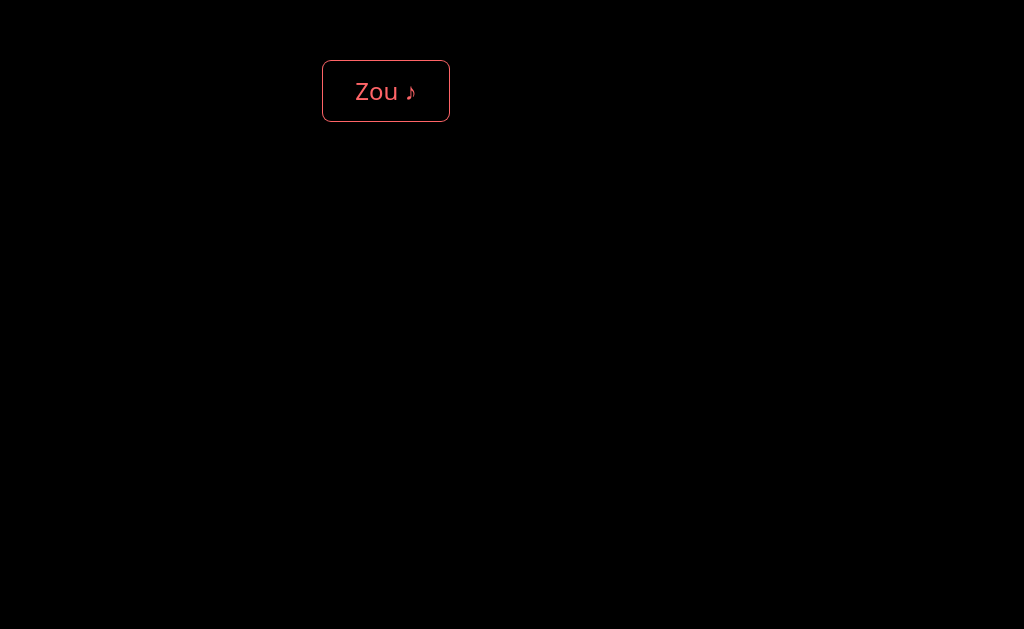
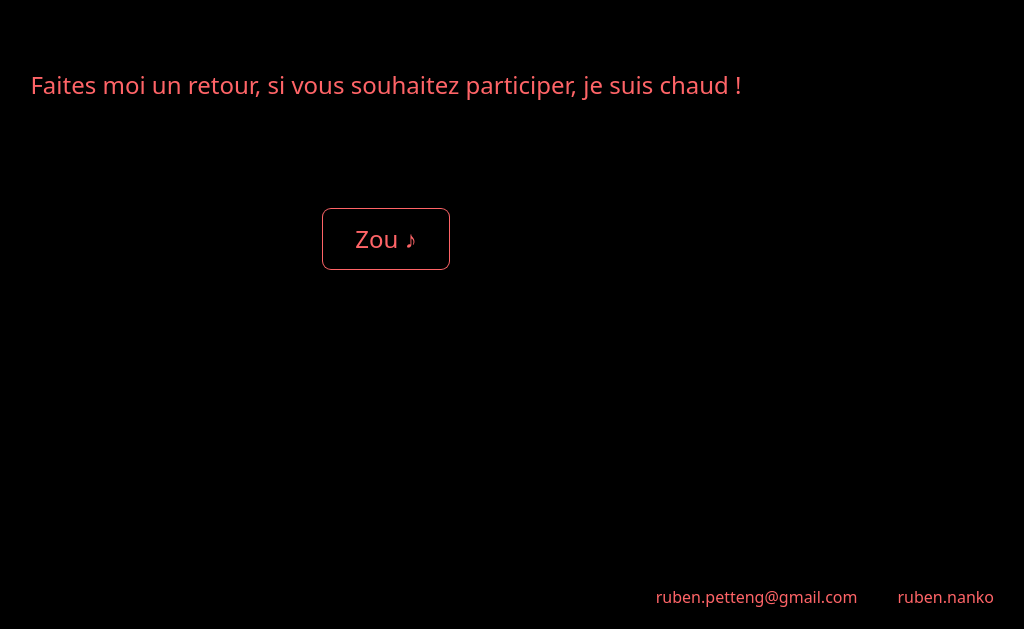
Before and after one commit to rubenanko/cinesthesie, a React (Vite) app: page / in a window 1280 px wide. Shown: the part 171-800 px from the top of the page, without its empty margins (254-1278 px from the left). Built offline with nearby package versions, Linux system fonts and the light colour scheme; no server answers; a web font is replaced by a local one.

Commit message:
feat(): contact and welcoming text

```diff
--- a/src/App.jsx
+++ b/src/App.jsx
@@ -2,6 +2,7 @@ import './App.css';
 import Explorer from "./pages/Explorer"
 import { useEffect, useState } from 'react';
 import Menu from './components/Menu';
+import FormatedText from './components/FormatedText';
 
 function getScenes(setScenes)
 {
@@ -81,6 +82,11 @@ function App()
     }
   }
 
+  const welcomeText = import.meta.env.VITE_WELCOME_TEXT ?
+    <p className="text-2xl text-red-400 font-medium px-8 py-1 mt-5 text-justify leading-10">
+      <FormatedText text={import.meta.env.VITE_WELCOME_TEXT}/>
+    </p> : <></>
+
   let returned = isExploring ?
     <Explorer
       scenes={scenes}
@@ -99,16 +105,31 @@ function App()
         setIsExploring={setIsExploring}
         setIndexXY={setIndexXY}
         progression={progression}/>
-        <div className="m-25">
+
+        {welcomeText}
+
+        <div className="m-25 justify-center flex">
           <div onClick={()=>{setShowMenuSection(false);setTimeout(()=>{
               if(progression.length)
                 setIndexXY(...progression[progression.length-1])
               else
                 setIndexXY(0,0)
-              setIsExploring(true)},500)}} className="cursor-pointer text-2xl text-red-400 hover:text-black ring-1 ring-red-400 hover:bg-red-400 focus:bg-red-300 focus:ring-red-300 focus:text-black focus:shadow-lg focus:shadow-red-300/100 focus:outline-none hover:shadow-lg hover:shadow-red-500/50 font-medium rounded-lg px-8 py-5 text-center leading-5 transition-all duration-500">
+              setIsExploring(true)},500)}} className="cursor-pointer text-2xl text-red-400 hover:text-black ring-1 ring-red-400 hover:bg-red-400 focus:bg-red-300 focus:ring-red-300 focus:text-black focus:shadow-lg focus:shadow-red-300/100 focus:outline-none hover:shadow-lg hover:shadow-red-500/50 font-medium rounded-lg px-8 py-5 text-center leading-5 transition-all duration-500 max-w-fit">
             {import.meta.env.VITE_BUTTON_TEXT}
           </div>
         </div>
+        <footer className="fixed left-0 bottom-0 flex gap-10 flex-row-reverse w-full text-md text-red-400 font-medium px-8 py-5">
+            <div>
+              <p>
+                {import.meta.env.VITE_CONTACT_INSTAGRAM}
+              </p>
+            </div>
+            <div>
+              <p>
+                {import.meta.env.VITE_CONTACT_EMAIL}
+              </p>
+            </div>
+        </footer>
       </div>
 
 
--- a/src/components/Menu.jsx
+++ b/src/components/Menu.jsx
@@ -22,11 +22,9 @@ function Menu({scenes,setIsExploring,setIndexXY,progression})
     }
 
     return (
-        <div>
-            <div className="grid gap-2 m-25" style={{"gridTemplateColumns":`repeat(${scenes.length}, minmax(0, 1fr))`}}>
+            <div className="grid gap-2 m-25 max-w-fit place-self-center" style={{"gridTemplateColumns":`repeat(${scenes.length}, minmax(0, 1fr))`}}>
                 {cells}
             </div>
-        </div>
     )
 }
 
```
Also changed, not shown: 1 other file (tests, documents, lock files or other folders).
